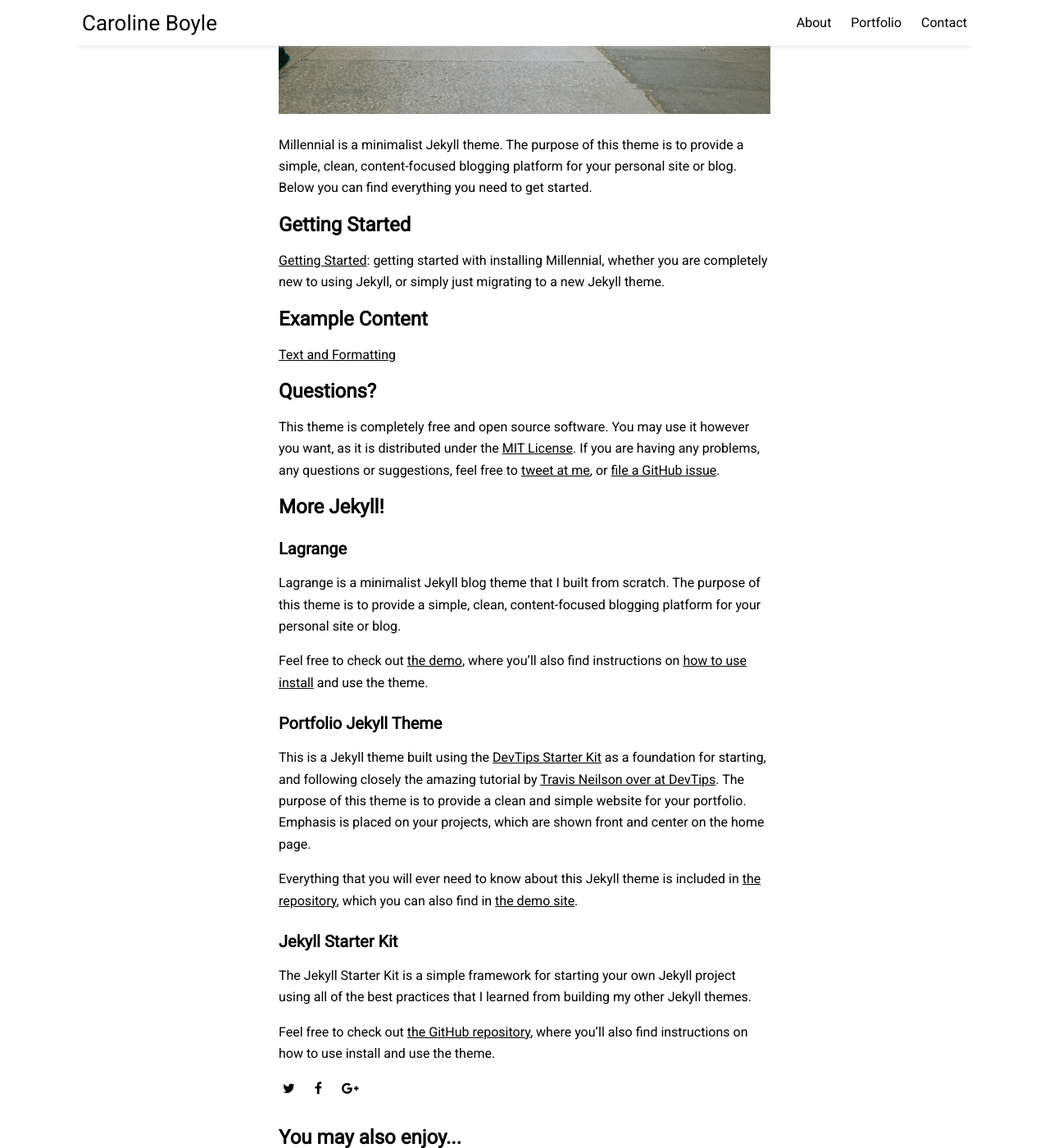
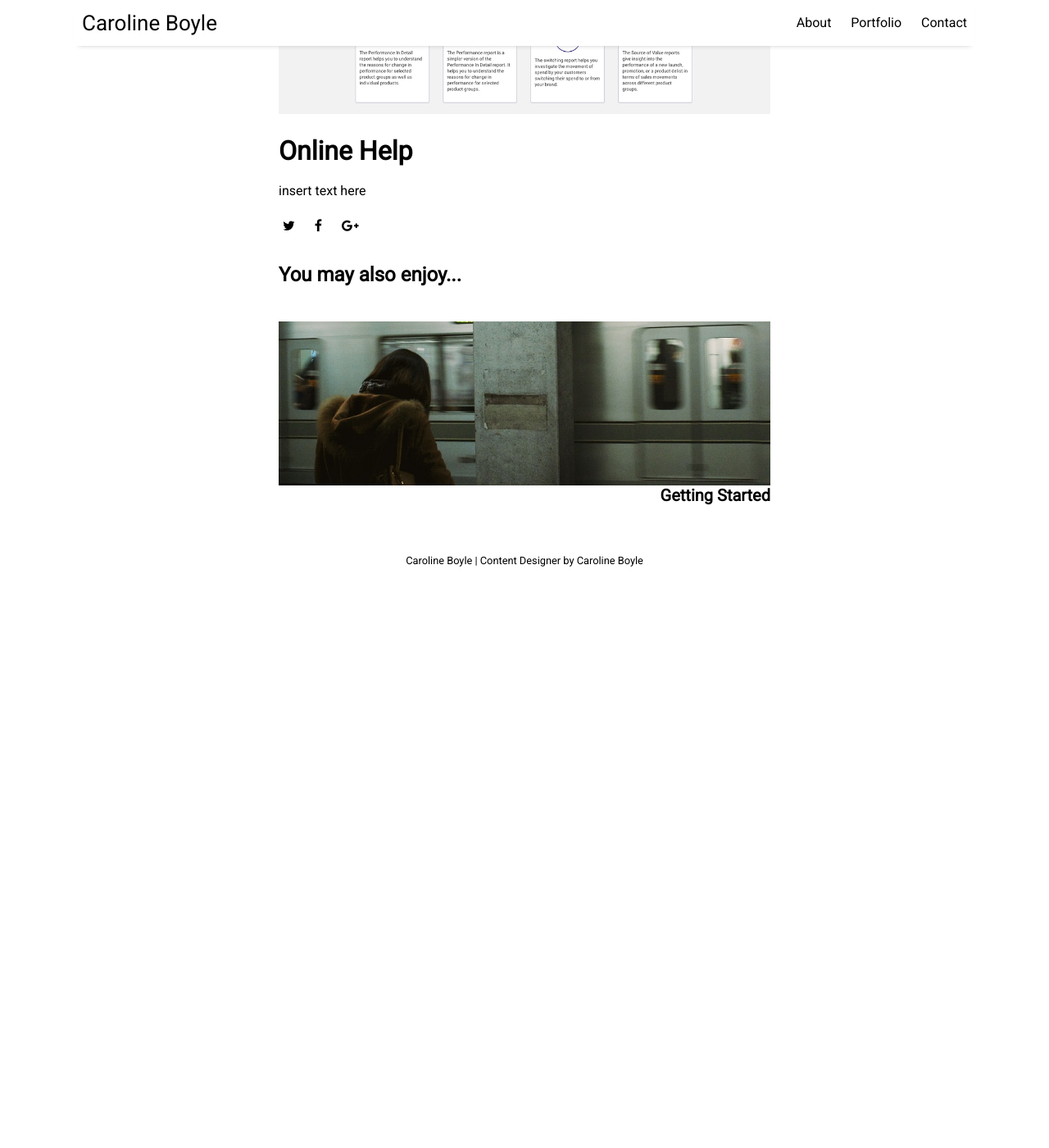
Before and after one commit to caroboyle-ux/CD, a Jekyll site: the page built from _posts/2017-01-01-welcome-to-millennial.md, in a window 1280 px wide and 1400 px high, scrolled down 427 px. Shown: the whole window at 82% size. Built offline with Jekyll 4.4.1, drawn with Linux system fonts in a browser that asks for light colours; nearby versions of some CDN libraries; after the commit the page ends 1144 px from its top, so only the background shows below that; some of the changed text lies outside the part shown.

Commit message:
Update 2017-01-01-welcome-to-millennial.md

```diff
--- a/_posts/2017-01-01-welcome-to-millennial.md
+++ b/_posts/2017-01-01-welcome-to-millennial.md
@@ -1,42 +1,12 @@
 ---
 layout: post
-title: "Welcome to Millennial!"
-author: "Paul Le"
+title: "Online Help"
+author: "Caroline Boyle"
 categories: documentation
 tags: [documentation,sample]
-image: cuba-1.jpg
+image: OnlineH.jpg
 ---
 
-Millennial is a minimalist Jekyll theme. The purpose of this theme is to provide a simple, clean, content-focused blogging platform for your personal site or blog. Below you can find everything you need to get started.
+# Online Help
 
-## Getting Started
-
-[Getting Started]({{ site.github.url }}{% post_url 2016-10-10-getting-started %}): getting started with installing Millennial, whether you are completely new to using Jekyll, or simply just migrating to a new Jekyll theme.
-
-## Example Content
-
-[Text and Formatting]({{ site.github.url }}{% post_url 2016-09-09-text-formatting %})
-
-## Questions?
-
-This theme is completely free and open source software. You may use it however you want, as it is distributed under the [MIT License](http://choosealicense.com/licenses/mit/). If you are having any problems, any questions or suggestions, feel free to [tweet at me](https://twitter.com/intent/tweet?text=My%20question%20about%20Millennial;via=paululele), or [file a GitHub issue](https://github.com/lenpaul/Millennial/issues/new).
-
-## More Jekyll!
-
-### Lagrange
-
-Lagrange is a minimalist Jekyll blog theme that I built from scratch. The purpose of this theme is to provide a simple, clean, content-focused blogging platform for your personal site or blog.
-
-Feel free to check out <a href="https://lenpaul.github.io/Lagrange/" target="_blank">the demo</a>, where you’ll also find instructions on <a href="https://lenpaul.github.io/Lagrange/journal/getting-started.html">how to use install</a> and use the theme.
-
-### Portfolio Jekyll Theme
-
-This is a Jekyll theme built using the [DevTips Starter Kit](http://devtipsstarterkit.com/) as a foundation for starting, and following closely the amazing tutorial by [Travis Neilson over at DevTips](https://www.youtube.com/watch?v=T6jKLsxbFg4&list=PL0CB3OvPhDA_STygmp3sDenx3UpdOMk7P). The purpose of this theme is to provide a clean and simple website for your portfolio. Emphasis is placed on your projects, which are shown front and center on the home page.
-
-Everything that you will ever need to know about this Jekyll theme is included in [the repository](https://github.com/LeNPaul/portfolio-jekyll-theme), which you can also find in [the demo site](https://lenpaul.github.io/portfolio-jekyll-theme/).
-
-### Jekyll Starter Kit
-
-The Jekyll Starter Kit is a simple framework for starting your own Jekyll project using all of the best practices that I learned from building my other Jekyll themes.
-
-Feel free to check out <a href="https://github.com/LeNPaul/jekyll-starter-kit" target="_blank">the GitHub repository</a>, where you’ll also find instructions on how to use install and use the theme.
+insert text here
```
